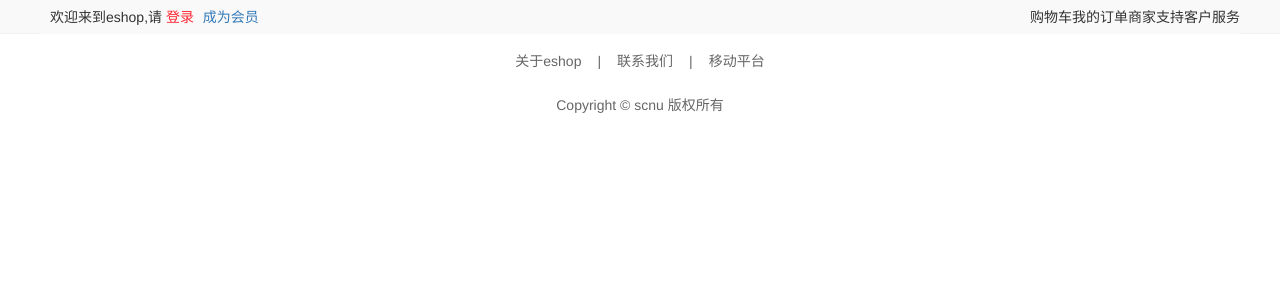
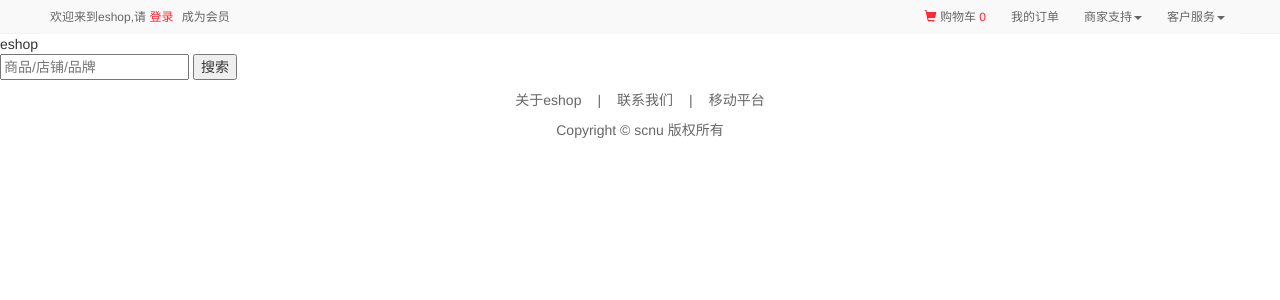
Before and after one commit to wdcxc/eshop, a Django app: page /app/index in a window 1280 px wide. Shown: the top 300 px of the page. Run offline with Django 3.2, Linux system fonts and the light colour scheme; some libraries are stand-ins or nearby versions.

Commit message:
修改了app首页

```diff
--- a/app/templates/app/index.html
+++ b/app/templates/app/index.html
@@ -7,7 +7,7 @@
 {% endblock %}
 
 {% block body %}
-        <div class="nav-wrapper">
+    <div class="nav-wrapper">
         <div class="nav">
            <div class="nav-welcome">
                 <span>欢迎来到eshop,请
@@ -16,12 +16,45 @@
                 </span>
            </div>
             <ul class="nav-operation">
-                <li>购物车</li>
-                <li>我的订单</li>
-                <li>商家支持</li>
-                <li>客户服务</li>
+                <li class="operation-item">
+                    <a target="_blank" href="" name="购物车" rel="nofollow">
+                        <span class="glyphicon glyphicon-shopping-cart" aria-hidden="true" style="color:#ff2832"></span> 购物车
+                        <span class="goods-number">0</span>
+                    </a>
+                </li>
+                <li class="operation-item">
+                    <a target="_blank" href="" name="我的订单" rel="nofollow">我的订单</a>
+                </li>
+                <li class="operation-item dropdown">
+                    <a href="#" class="dropdown-toggle" data-toggle="dropdown" role="button" aria-haspopup="true" aria-expanded="false">
+                        商家支持<span class="caret"></span></a>
+                    <ul class="dropdown-menu">
+                        <li><a href="#">免费开店</a></li>
+                        <li><a href="#">已卖出的商品</a></li>
+                        <li><a href="#">出售中的商品</a></li>
+                    </ul>
+                </li>
+                <li class="operation-item dropdown">
+                    <a href="#" class="dropdown-toggle" data-toggle="dropdown" role="button" aria-haspopup="true" aria-expanded="false">
+                        客户服务<span class="caret"></span></a>
+                    <ul class="dropdown-menu">
+                        <li><a href="#">帮助中心</a></li>
+                        <li><a href="#">联系客服</a></li>
+                        <li><a href="#">意见建议</a></li>
+                    </ul>
+                </li>
             </ul>
         </div>
+    </div>
+    <div class="logo-wrapper">
+        <div class="logo">eshop</div>
+        <div class="search-bar">
+            <form>
+                <input id="searchInput" type="text" placeholder="商品/店铺/品牌" autocomplete="off">
+                <input id="ai-topsearch" class="submit am-btn" value="搜索" index="1" type="submit">
+            </form>
+        </div>
+    </div>
 {% endblock %}
 
 {% block js %}
--- a/static/css/app/index.css
+++ b/static/css/app/index.css
@@ -7,15 +7,17 @@
     position: relative;
 }
 .nav{
+    color: #666;
     width: 60rem;
     margin: 0 auto;
     background-color: #f9f9f9;
     height: 1.7rem;
-    font-size:.7rem;
+    font-size:.6rem;
 }
 .nav a{
     text-decoration: none;
     margin-right: 5px;
+    color: #666;
 }
 .nav-welcome{
     padding: 5px 0 0 10px;
@@ -28,3 +30,17 @@
     float: right;
     padding-top: 2px;
 }
+.operation-item{
+    padding: 4px 10px 0 10px;
+}
+.dropdown-menu{
+    font-size: .6rem;
+    min-width: 0;
+    padding: 5px;
+}
+.goods-number{
+    color:#ff2832;
+}
+.logo-wrapper{
+
+}
--- a/static/css/global.css
+++ b/static/css/global.css
@@ -28,7 +28,6 @@ ul li{
     float:left;
     list-style-type: none;
     height: 1.1rem;
-    padding-top: 4px;
     line-height: 1.1rem;
     position: relative;
 }
```
